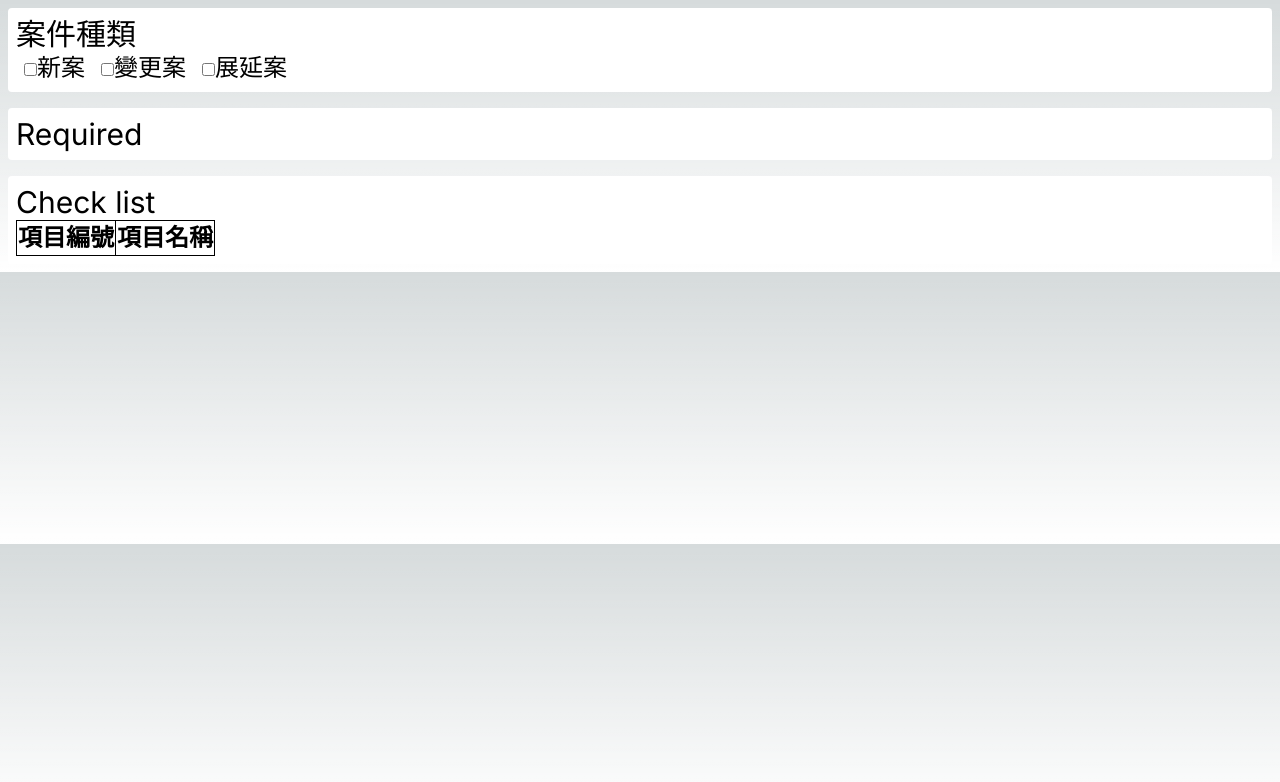
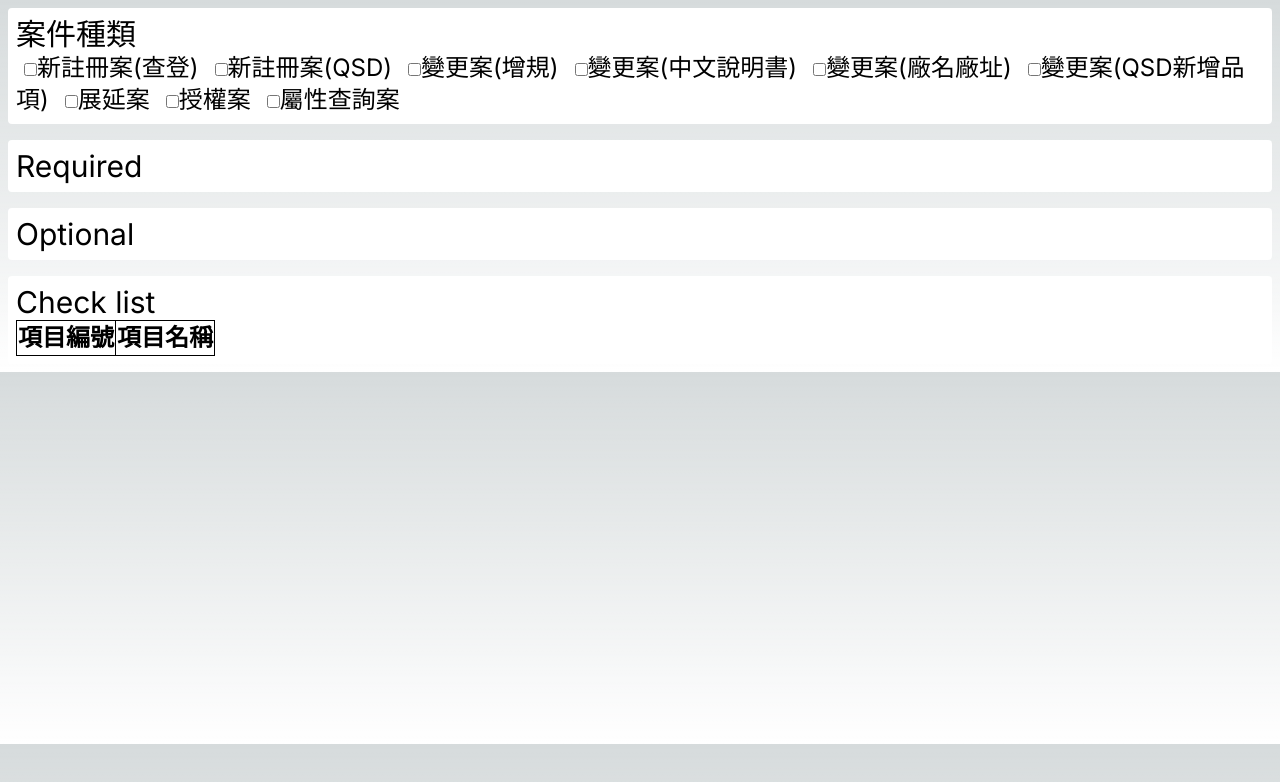
Before and after one commit to s780609/yuchen-checklist, a Next.js app: page / in a window 1280 px wide. Shown: the top 782 px of the page. Built offline with nearby package versions, Linux system fonts and the light colour scheme.

Commit message:
feat: add optional list

```diff
--- a/src/app/page.js
+++ b/src/app/page.js
@@ -1,49 +1,101 @@
 "use client";
 
-import { useState } from "react";
+import { useEffect, useState } from "react";
 import CheckBox from "./components/CheckBox";
 
 export default function Home() {
   const [caseType, setCaseType] = useState();
   const [classType, setClassType] = useState();
+  const [requiredList, setRequiredList] = useState([]);
+  const [optionalList, setOptionalList] = useState([]);
   const [resultList, setResultList] = useState([]);
 
-  const classIList = ["IFU", "label", "manufacturer name & address"];
+  useEffect(() => {
+    handleRequiredList();
+  }, [classType]);
 
   const handleRequired = (e) => {
-    if (caseType === "新案" && classType === "ClassI") {
     if (e.target.checked) {
       setResultList([...resultList, e.target.id]);
     } else {
       setResultList(resultList.filter((item) => item !== e.target.id));
     }
-    }
   };
 
   const handleCaseType = (e) => {
-    if (e.target.id === "新案") {
+    if (e.target.id === "新註冊案(查登)") {
       if (e.target.checked) {
-        setCaseType("新案");
-      } else {
-        setCaseType("");
+        setCaseType("新註冊案(查登)");
+
+        return;
       }
     }
 
-    if (e.target.id === "變更案") {
+    if (e.target.id === "新註冊案(QSD)") {
       if (e.target.checked) {
-        setCaseType("變更案");
-      } else {
-        setCaseType("");
+        setCaseType("新註冊案(QSD)");
+
+        return;
+      }
+    }
+
+    if (e.target.id === "變更案(增規)") {
+      if (e.target.checked) {
+        setCaseType("變更案(增規)");
+
+        return;
+      }
+    }
+
+    if (e.target.id === "變更案(中文說明書)") {
+      if (e.target.checked) {
+        setCaseType("變更案(中文說明書)");
+
+        return;
+      }
+    }
+
+    if (e.target.id === "變更案(廠名廠址)") {
+      if (e.target.checked) {
+        setCaseType("變更案(廠名廠址)");
+
+        return;
+      }
+    }
+
+    if (e.target.id === "變更案(QSD新增品項)") {
+      if (e.target.checked) {
+        setCaseType("變更案(QSD新增品項)");
+
+        return;
       }
     }
 
     if (e.target.id === "展延案") {
       if (e.target.checked) {
         setCaseType("展延案");
-      } else {
-        setCaseType("");
+
+        return;
       }
     }
+
+    if (e.target.id === "授權案") {
+      if (e.target.checked) {
+        setCaseType("授權案");
+
+        return;
+      }
+    }
+
+    if (e.target.id === "屬性查詢案") {
+      if (e.target.checked) {
+        setCaseType("屬性查詢案");
+
+        return;
+      }
+    }
+
+    setCaseType("");
   };
 
   const handleClass = (e) => {
@@ -72,6 +124,56 @@ export default function Home() {
     }
   };
 
+  const handleRequiredList = () => {
+    const classIRequiredList = [
+      "IFU (Instructions for Use)",
+      "Brochure (Catalog)",
+      "Label",
+      "Physical Manufacturer Name & Address",
+    ];
+
+    const classIOptionalList = ["Manufacturer contract letter"];
+
+    const classIIRequiredList = [
+      "IFU (Instructions for Use)",
+      "Server Manual",
+      "Brochure (Catalog)",
+      "Label",
+      "Color Photo",
+      "FSC or CFG (Forest Stewardship Council or Controlled Wood)",
+      "LoA (Letter of Authorization)",
+      "Product Explosive Drawing + Bill of Material (BOM) + Block Diagram (or Electric Circuit Diagram)",
+      "Product Engineering Drawing",
+      "IEC & EMC (International Electrotechnical Commission & Electromagnetic Compatibility)",
+      "Biocompatibility Report",
+      "Sterilization Validation Report & One Batch Sterilization Record/Certificate",
+      "Performance Test Report",
+    ];
+
+    const classIIOptionalList = ["Manufacturer contract letter"];
+
+    if (caseType === "新註冊案(查登)") {
+      if (classType === "ClassI") {
+        setRequiredList(classIRequiredList);
+        setOptionalList(classIOptionalList);
+        setResultList(classIRequiredList);
+
+        return;
+      }
+
+      if (classType === "ClassII") {
+        setRequiredList(classIIRequiredList);
+        setOptionalList(classIIOptionalList);
+        setResultList(classIIRequiredList);
+
+        return;
+      }
+    }
+
+    setRequiredList([]);
+    setResultList([]);
+  };
+
   return (
     <main className="grid grid-cols-1">
       <div className="text-3xl bg-white rounded text-black mx-2 my-2 px-2 py-2">
@@ -79,15 +181,39 @@ export default function Home() {
         <div className="text-2xl">
           {/* 只能三選一 */}
           <CheckBox
-            id="新案"
-            text={"新案"}
-            checked={caseType === "新案"}
+            id="新註冊案(查登)"
+            text={"新註冊案(查登)"}
+            checked={caseType === "新註冊案(查登)"}
             onChange={handleCaseType}
           ></CheckBox>
           <CheckBox
-            id="變更案"
-            text={"變更案"}
-            checked={caseType === "變更案"}
+            id="新註冊案(QSD)"
+            text={"新註冊案(QSD)"}
+            checked={caseType === "新註冊案(QSD)"}
+            onChange={handleCaseType}
+          ></CheckBox>
+          <CheckBox
+            id="變更案(增規)"
+            text={"變更案(增規)"}
+            checked={caseType === "變更案(增規)"}
+            onChange={handleCaseType}
+          ></CheckBox>
+          <CheckBox
+            id="變更案(中文說明書)"
+            text={"變更案(中文說明書)"}
+            checked={caseType === "變更案(中文說明書)"}
+            onChange={handleCaseType}
+          ></CheckBox>
+          <CheckBox
+            id="變更案(廠名廠址)"
+            text={"變更案(廠名廠址)"}
+            checked={caseType === "變更案(廠名廠址)"}
+            onChange={handleCaseType}
+          ></CheckBox>
+          <CheckBox
+            id="變更案(QSD新增品項)"
+            text={"變更案(QSD新增品項)"}
+            checked={caseType === "變更案(QSD新增品項)"}
             onChange={handleCaseType}
           ></CheckBox>
           <CheckBox
@@ -96,10 +222,22 @@ export default function Home() {
             checked={caseType === "展延案"}
             onChange={handleCaseType}
           ></CheckBox>
+          <CheckBox
+            id="授權案"
+            text={"授權案"}
+            checked={caseType === "授權案"}
+            onChange={handleCaseType}
+          ></CheckBox>
+          <CheckBox
+            id="屬性查詢案"
+            text={"屬性查詢案"}
+            checked={caseType === "屬性查詢案"}
+            onChange={handleCaseType}
+          ></CheckBox>
         </div>
       </div>
 
-      {caseType === "新案" && (
+      {caseType === "新註冊案(查登)" && (
         <div className="text-3xl bg-white rounded text-black mx-2 my-2 px-2 py-2">
           <div>Class I or II or III</div>
           <div className="text-2xl">
@@ -107,19 +245,25 @@ export default function Home() {
               id="ClassI"
               text={"ClassI"}
               checked={classType === "ClassI"}
-              onChange={handleClass}
+              onChange={(e) => {
+                handleClass(e);
+              }}
             ></CheckBox>
             <CheckBox
               id="ClassII"
               text={"ClassII"}
               checked={classType === "ClassII"}
-              onChange={handleClass}
+              onChange={(e) => {
+                handleClass(e);
+              }}
             ></CheckBox>
             <CheckBox
               id="ClassIII"
               text={"ClassIII"}
               checked={classType === "ClassIII"}
-              onChange={handleClass}
+              onChange={(e) => {
+                handleClass(e);
+              }}
             ></CheckBox>
           </div>
         </div>
@@ -128,32 +272,38 @@ export default function Home() {
       <div className="text-3xl bg-white rounded text-black mx-2 my-2 px-2 py-2">
         <div>Required</div>
         <div className="text-2xl">
-          {caseType === "新案" && classType === "ClassI" && (
-            <>
-              {classIList.map((item) => {
+          {requiredList.map((item) => {
             return (
+              <div key={item}>
                 <CheckBox
-                    key={item}
                   id={item}
                   text={item}
+                  checked={resultList.includes(item)}
                   onChange={handleRequired}
                 ></CheckBox>
+              </div>
             );
           })}
-            </>
-          )}
         </div>
       </div>
 
-      {false && (
       <div className="text-3xl bg-white rounded text-black mx-2 my-2 px-2 py-2">
         <div>Optional</div>
         <div className="text-2xl">
-            <CheckBox id="EEE" text={"EEE"}></CheckBox>
-            <CheckBox id="FFF" text={"FFF"}></CheckBox>
+          {optionalList.map((item) => {
+            return (
+              <div key={item}>
+                <CheckBox
+                  id={item}
+                  text={item}
+                  checked={resultList.includes(item)}
+                  onChange={handleRequired}
+                ></CheckBox>
+              </div>
+            );
+          })}
         </div>
       </div>
-      )}
 
       <div className="text-3xl bg-white rounded text-black mx-2 my-2 px-2 py-2">
         <div>Check list</div>
@@ -169,7 +319,7 @@ export default function Home() {
               {resultList.map((item, index) => {
                 return (
                   <tr key={item + index}>
-                    <td className="border border-black">{index}</td>
+                    <td className="border border-black">{index + 1}</td>
                     <td className="border border-black">{item}</td>
                   </tr>
                 );
```
Lines whose indentation alone changed are shown as unchanged.
